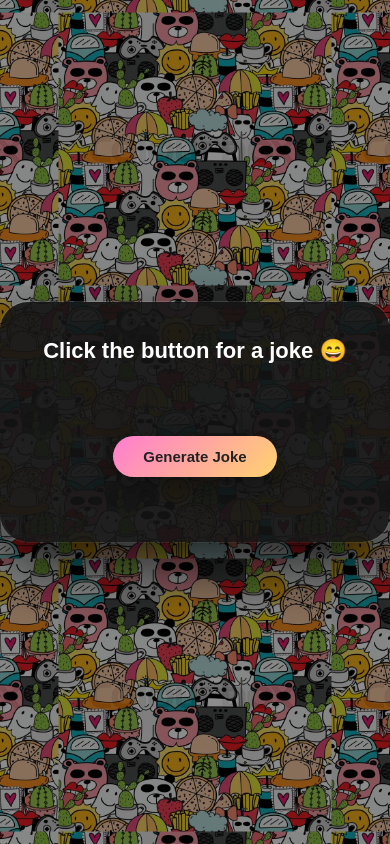
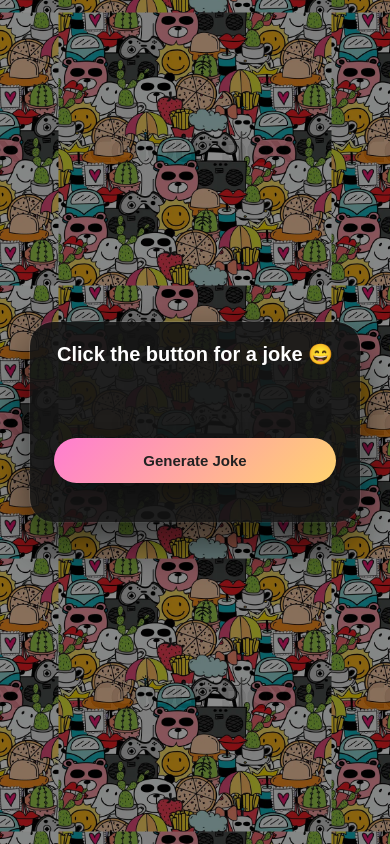
Before and after one commit to Saniyakhan10/JokeNest, a plain HTML site: page index.html in a window 390 px wide. Drawn offline with Linux system fonts and the light colour scheme.

Commit message:
Update index.html

```diff
--- a/index.html
+++ b/index.html
@@ -79,23 +79,32 @@
             transform: scale(0.97);
         }
 
-        @media (max-width: 480px) {
+       @media (max-width: 480px) {
             body {
                 background-size: 70%;
-
             }
         }
 
         @media (max-width: 480px) {
             .box {
                 width: 100%;
-                max-width: 100%;
-                min-height: 240px;
-
-                padding: 36px 30px;
-                border-radius: 28px;
+                max-width: 330px;
+                min-height: 200px;
+                padding: 20px 24px;
+                border-radius: 24px;
                 background: rgba(20, 20, 20, 0.9);
-                box-shadow: 0 25px 60px rgba(0, 0, 0, 0.7), 0 0 0 1px rgba(255, 255, 255, 0.15);
+                box-shadow: 0 20px 45px rgba(0, 0, 0, 0.6), 0 0 0 1px rgba(255, 255, 255, 0.12);
+            }
+            #setup {
+                font-size: 20px;
+            }
+            #punchline {
+                font-size: 17px;
+            }
+            button {
+                width: 100%;
+                padding: 14px;
+                font-size: 15px;
             }
         }
 
```
